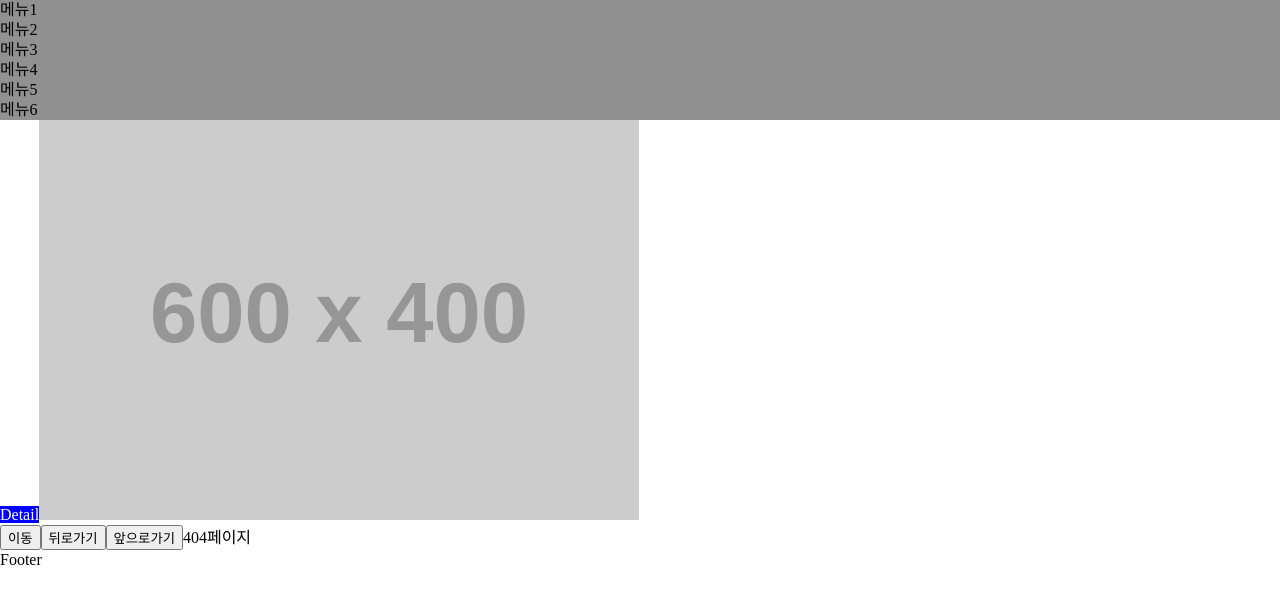
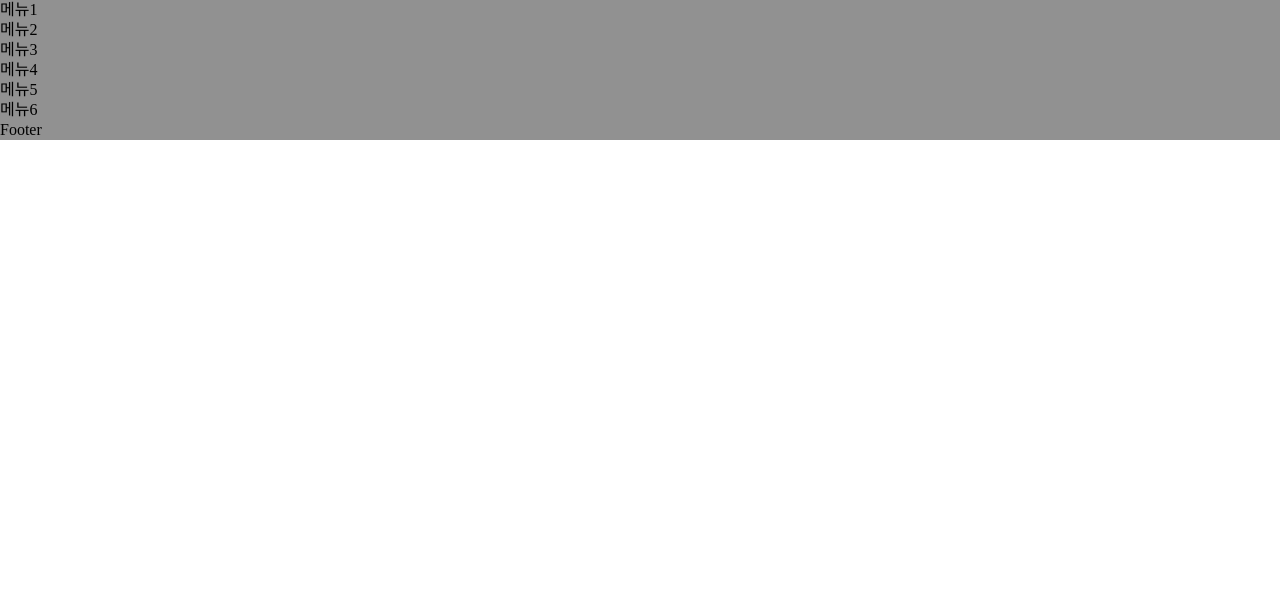
Before and after one commit to jikkk9/router01, a React (Create React App) app in the folder router/: page / in a window 1280 px wide. Shown: the top 604 px of the page. Built offline with nearby package versions, Linux system fonts and the light colour scheme.

Commit message:
add (오후 2번째 세이브)

```diff
--- a/router/src/App.js
+++ b/router/src/App.js
@@ -8,16 +8,21 @@ import Detail from './components/Detail';
 //npm install react-router-dom@6으로 설치
 //index.js에 <BrowserRouter>로 <App/>감싸고
 //index.js에 import { BrowserRouter } from "react-router-dom";
+
+import productData from './components/productData.js';
+import { useState } from 'react';
 function App() {
+  let [data] = useState(productData);
+
   return (
     <div className="App">
       <Header className="header" />
       <Routes>
-        <Route path='/' element={<Main />}></Route>
-        <Route path='/Home' element={<div>홈</div>}></Route>
+        <Route path='/' element={<Main data={data} />}></Route>
+        {/* <Route path='/Home' element={<div>홈</div>}></Route>
         <Route path='/About' element={<div>어바웃</div>}></Route>
         <Route path='/Detail' element={<div>디테일</div>}></Route>
-        <Route path='*' element={<div>404</div>}></Route>
+        <Route path='*' element={<div>404</div>}></Route> */}
       </Routes>
       <Footer className="footer" />
     </div>
--- a/router/src/components/Footer.js
+++ b/router/src/components/Footer.js
@@ -2,7 +2,7 @@ import React from 'react'
 
 function Footer() {
   return (
-    <div>Footer</div>
+    <div className='footer'> Footer</div>
   )
 }
 
--- /dev/null
+++ b/router/src/components/ListCard.js
@@ -0,0 +1,9 @@
+import { Link } from "react-router-dom";
+
+function ListCard({ item }) {
+  <>
+    <div className='imgCon'></div>
+    <p>{item.title}</p>
+  </>
+}
+export default ListCard;
--- a/router/src/components/Main.js
+++ b/router/src/components/Main.js
@@ -1,19 +1,15 @@
 import React from 'react'
 import { Link, useNavigate } from 'react-router-dom';
-function Main() {
+import MainList from './MainList.js';
+function Main({ data }) {
   //페이지이동기능 useNavigate
   //<button onClick={()=>navigate('/경로')}>이동</button>
   let navigate = useNavigate();
   return (
     <>
-      <Link to="/Detail.js" style={{ backgroundColor: 'blue', color: '#fff' }}>Detail</Link>
-      <img src="https://placehold.co/600x400"></img>
-      <div>
-        <button onClick={() => navigate('/Detail')}>이동</button>
-        <button onClick={() => navigate('-1')}>뒤로가기</button>
-        <button onClick={() => navigate('1')}>앞으로가기</button>
-        <Link path="*">404페이지</Link>
-      </div>
+      <section className='Main'>
+        <MainList data={data} />
+      </section>
     </>
   )
 }
--- /dev/null
+++ b/router/src/components/MainList.js
@@ -0,0 +1,22 @@
+import React from 'react'
+import { Link } from 'react-router-dom';
+import ListCard from './ListCard.js';
+
+
+function MainList({ data }) {
+  let dataList = data.filter((item) => item.category == "new");
+  return (
+    <section className='MainList'>
+      <ul>
+        {dataList.map((item) => (
+          <li className='list' key={item._id}>
+            <ListCard item={item}></ListCard>
+          </li>
+        ))}
+
+      </ul>
+    </section >
+  )
+}
+
+export default MainList
```
